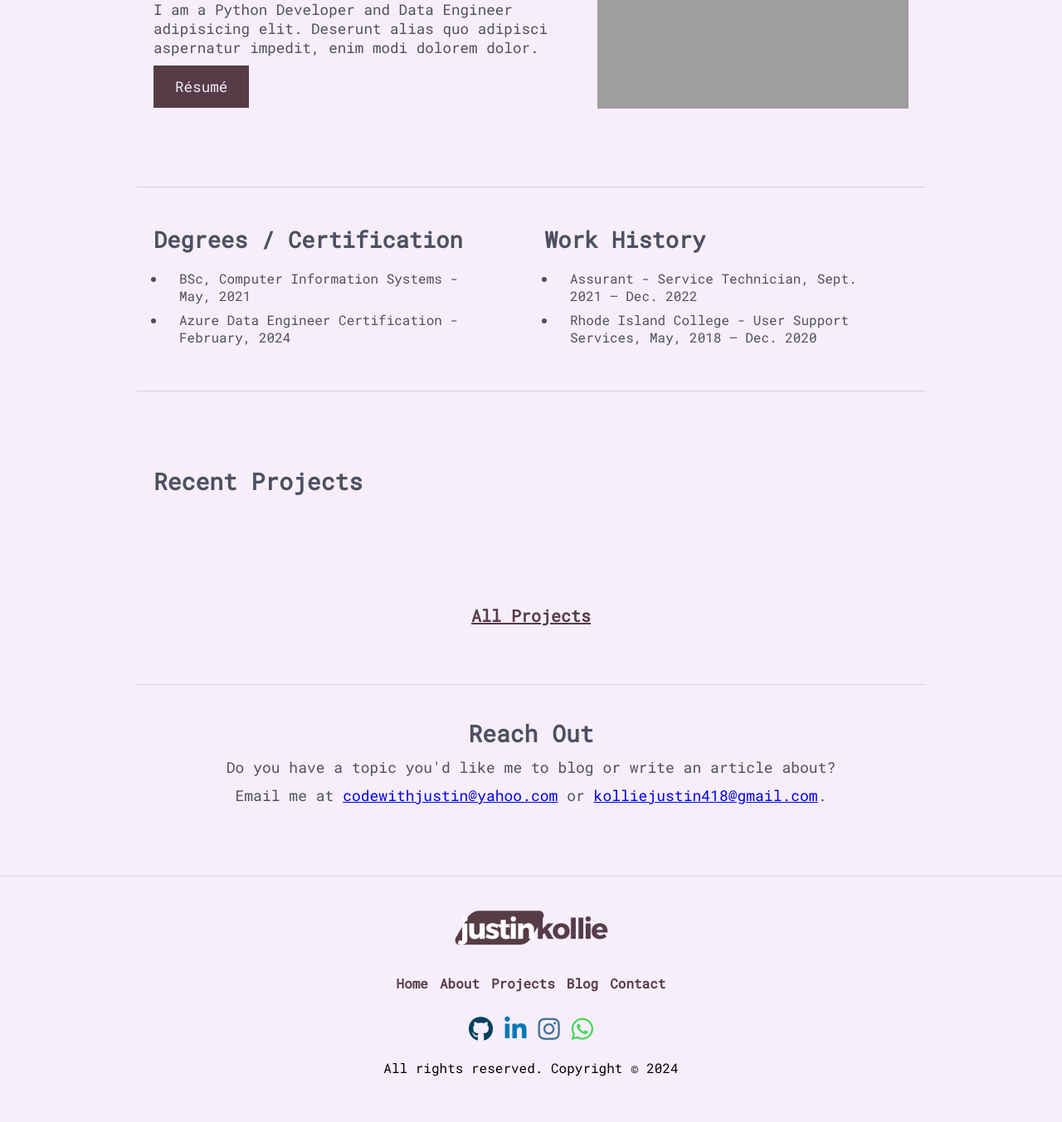
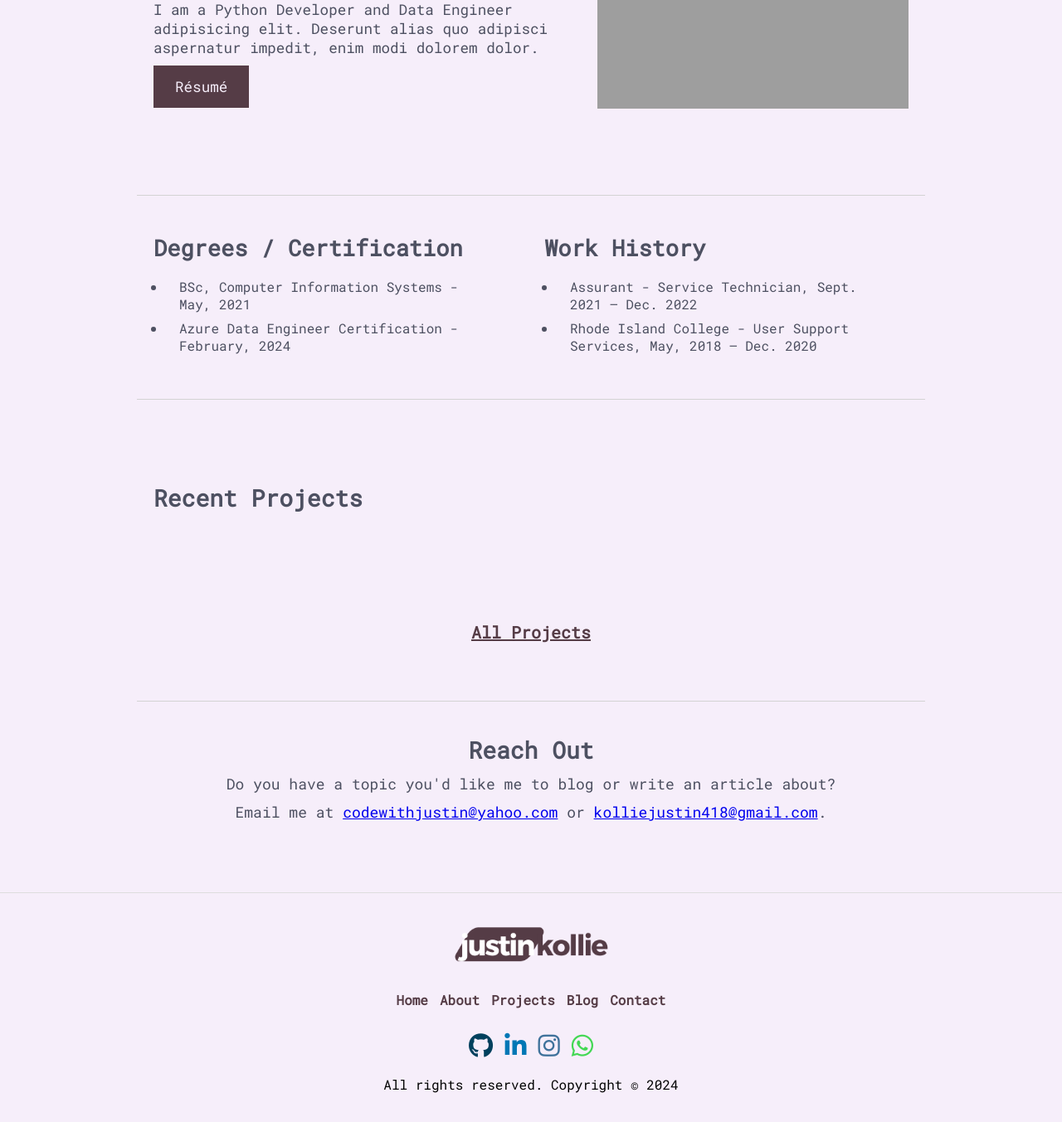
Before and after one commit to sandocodes/personal_portfolio, a Django app: page /about-me/ in a window 1280 px wide. Shown: the part 264-1617 px from the top of the page at 83% size. Before the commit the page ends 1562 px from the top, so only its background shows below. Run offline with Django 5.2, Linux system fonts and the light colour scheme; data that the repository does not hold is empty; some libraries are stand-ins or nearby versions; grey boxes are pictures that could not be loaded.

Commit message:
Update about_styles.css

```diff
--- a/portfolio/website/static/about_styles.css
+++ b/portfolio/website/static/about_styles.css
@@ -66,10 +66,9 @@
     display: grid;
     gap: 2rem;
     grid-template-columns: repeat(auto-fill, minmax(290px, 1fr));
-    padding: 50px 0;
     height: auto;
     padding: 20px;
-    margin: 70px 0;
+    margin: 80px 0;
     border-top: 1px solid lightgray;
     border-bottom: 1px solid lightgray;
 }
```
